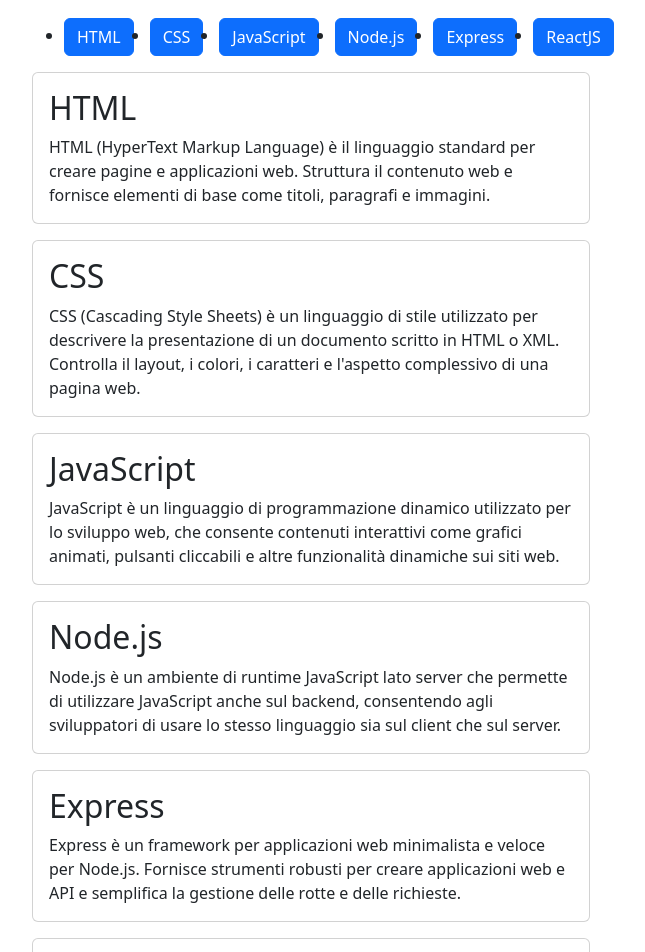
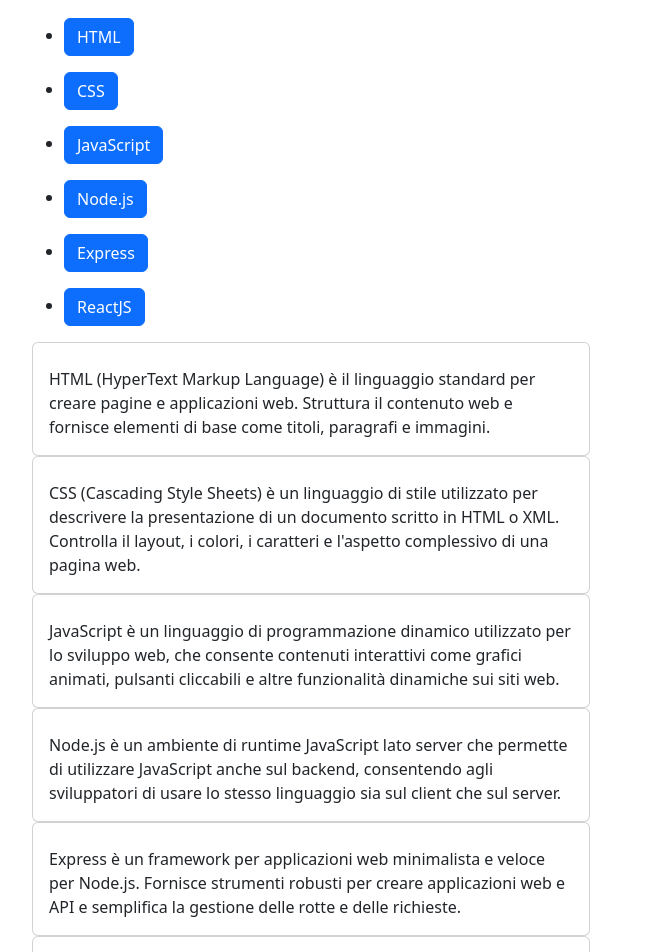
Before and after one commit to FrancescoGiommi/react-use-state, a React (Vite) app: page / in a window 1280 px wide. Shown: the part 120-1072 px from the top of the page, without its empty margins (50-695 px from the left). Built offline with nearby package versions, Linux system fonts and the light colour scheme.

Commit message:
Add fix card and list buttons

```diff
--- a/src/components/Card.jsx
+++ b/src/components/Card.jsx
@@ -0,0 +1,12 @@
+export default function Card({ id, title, description }) {
+  return (
+    <>
+      <div className="card w-50">
+        <div className="card-body" key={id}>
+          <h2 className="card-title">{title}</h2>
+          <p className="card-text">{description}</p>
+        </div>
+      </div>
+    </>
+  );
+}
--- a/src/components/Main.jsx
+++ b/src/components/Main.jsx
@@ -1,66 +1,19 @@
 import { languages } from "../languages/languages";
-
+import Card from "../components/Card";
 /* Export Main */
 export default function Main({ id, title, description }) {
   return (
     <>
-      <ul className="d-flex gap-3">
-        <li>
-          <button className="btn btn-primary">{languages[0].title}</button>
-        </li>
-        <li>
-          <button className="btn btn-primary">{languages[1].title}</button>
-        </li>
-        <li>
-          <button className="btn btn-primary">{languages[2].title}</button>
-        </li>
-        <li>
-          <button className="btn btn-primary">{languages[3].title}</button>
-        </li>
-        <li>
-          <button className="btn btn-primary">{languages[4].title}</button>
-        </li>
-        <li>
-          <button className="btn btn-primary">{languages[5].title}</button>
-        </li>
-      </ul>
-
-      <div className="card w-50 mb-3">
-        <div className="card-body" key={languages[0].id}>
-          <h2 className="card-title">{languages[0].title}</h2>
-          <p className="card-text">{languages[0].description}</p>
-        </div>
-      </div>
-      <div className="card w-50 mb-3">
-        <div className="card-body" key={languages[1].id}>
-          <h2 className="card-title">{languages[1].title}</h2>
-          <p className="card-text">{languages[1].description}</p>
-        </div>
-      </div>
-      <div className="card w-50 mb-3">
-        <div className="card-body" key={languages[2].id}>
-          <h2 className="card-title">{languages[2].title}</h2>
-          <p className="card-text">{languages[2].description}</p>
-        </div>
-      </div>
-      <div className="card w-50 mb-3">
-        <div className="card-body" key={languages[3].id}>
-          <h2 className="card-title">{languages[3].title}</h2>
-          <p className="card-text">{languages[3].description}</p>
-        </div>
-      </div>
-      <div className="card w-50 mb-3">
-        <div className="card-body" key={languages[4].id}>
-          <h2 className="card-title">{languages[4].title}</h2>
-          <p className="card-text">{languages[4].description}</p>
-        </div>
-      </div>
-      <div className="card w-50 mb-3">
-        <div className="card-body" key={languages[5].id}>
-          <h2 className="card-title">{languages[5].title}</h2>
-          <p className="card-text">{languages[5].description}</p>
-        </div>
-      </div>
+      {languages.map((item) => (
+        <ul className="d-flex gap-3">
+          <li>
+            <button className="btn btn-primary">{item.title}</button>
+          </li>
+        </ul>
+      ))}
+      {languages.map((item) => (
+        <Card key={item.id} tile={item.title} description={item.description} />
+      ))}
     </>
   );
 }
```
